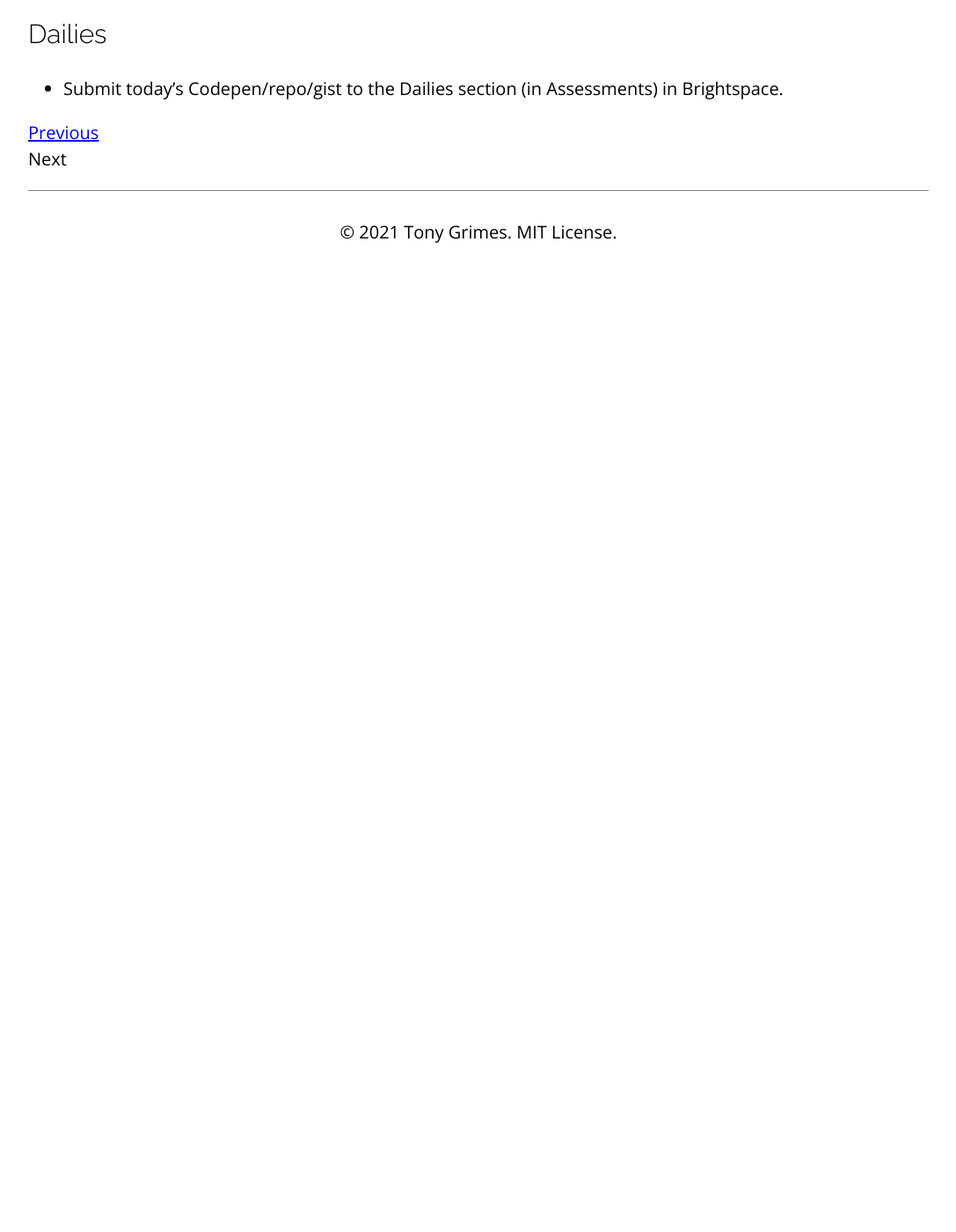
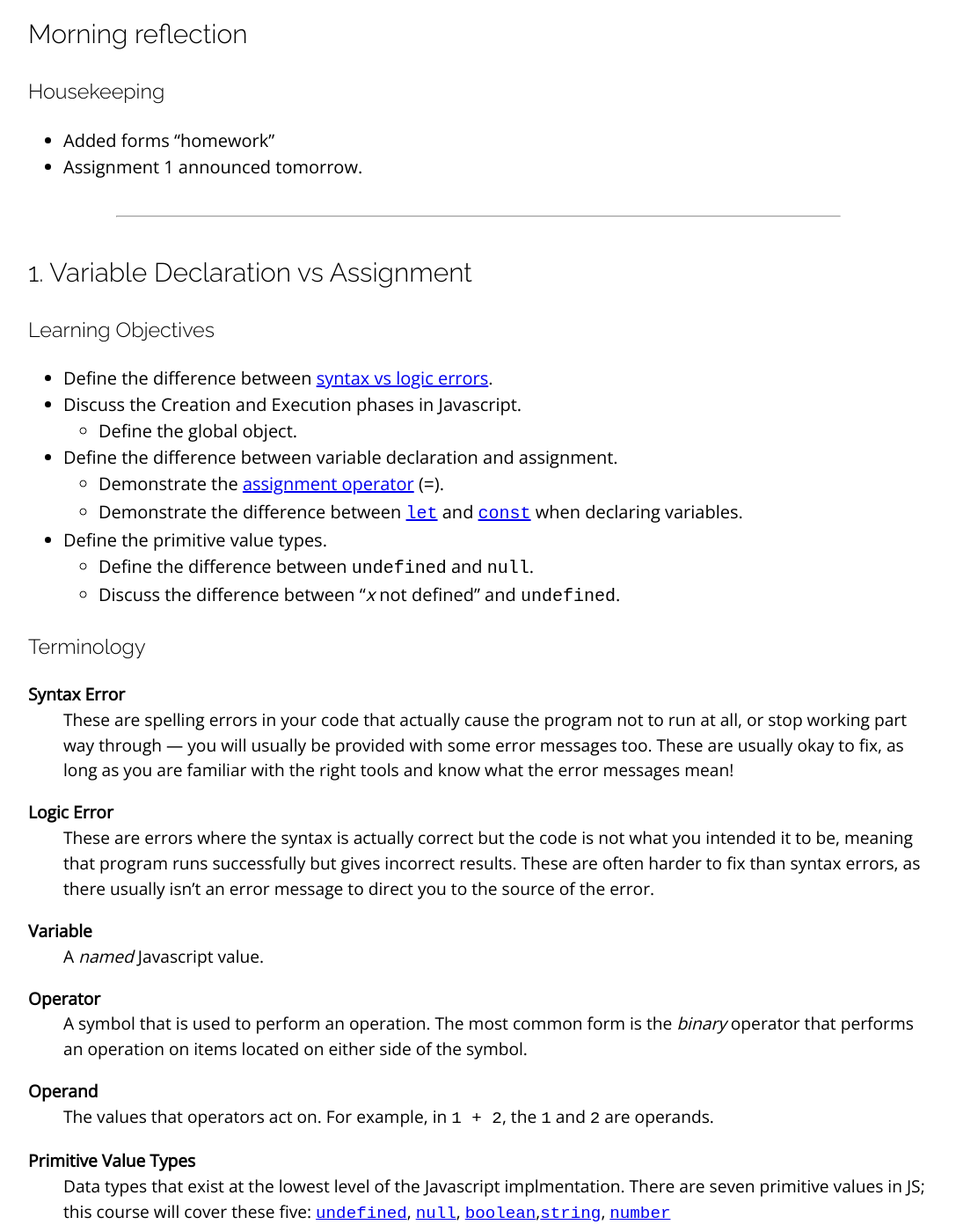
Before and after one commit to sait-wbdv/winter-2021, a Jekyll site: the page built from _posts/2021-02-11-variable-declaration-assignment.md, in a window 1280 px wide and 1400 px high, scrolled down 1107 px. Shown: the whole window at 88% size, without its empty margins (96-1183 px from the left). Built offline with Jekyll 4.4.1, drawn with Linux system fonts in a browser that asks for light colours; nearby versions of some CDN libraries; before the commit the page ends 1418 px from its top, so only the background shows below that; some of the changed text lies outside the part shown.

Commit message:
added W5r

```diff
--- a/_posts/2021-02-11-variable-declaration-assignment.md
+++ b/_posts/2021-02-11-variable-declaration-assignment.md
@@ -23,9 +23,11 @@ categories: cpnt262
 
 
 ---
-{% comment %}
+
 ## Morning reflection
 ### Housekeeping
+- Added forms "homework"
+- Assignment 1 announced tomorrow.
 
 ---
 
@@ -67,7 +69,7 @@ Variable Declaration
 : Creating a variable name in memory (with or without a value). In Jascript ES6, this is accomplished with the `const` and `let` declaration keywords.
 
 Variable Assignment
-: When we give a variable name a value using the `=` asignment operator. We say we've "assigned a variable". If a variable hasn't been assigned, it's value will be `undefined`.
+: When we give a variable name a value using the `=` assignment operator. We say we've "assigned a variable". If a variable hasn't been assigned, it's value will be `undefined`.
 
 Mutable
 : Able to be changed. In Javascript, only arrays and objects (which include HTML Element variables) are mutable.
@@ -107,17 +109,18 @@ Mutable
 
 ---
 
-## 2. Numbers, arithmetic operators and forms
+## 2. Numbers, strings and the addition operator
 ### Learning Objectives
-- Define the `number` primitive type.
-- Define the `string` primitive type.
-- Define value coersion.
-- Arithmetically add two numbers and log the result to the console.
-- Create a form element with two number fields and a submit button.
-- Add a `submit` event listener to a form that adds two number field values (and log the result to the console).
+- Primitive types
+  - Define the `number` primitive type.
+  - Define the `string` primitive type.
+- Addition Operator
+  - Arithmetically add two numbers and log the result to the console.
+  - Define value coercion.
+  - Explore the relationship between addition and concatenation.
 
 ### Terminology
-Coersion
+Coercion
 : Converting a value from one type to another.
 
 Arithmetic operator
@@ -126,26 +129,39 @@ Arithmetic operator
 Addition Operator (`+`)
 : The addition operator produces the sum of numeric operands or string concatenation.
 
+### Key Takeaways
+- There are no "integers" in Javascript (except for the new-ish `BigInt` value, which we won't cover). If you need to guarantee that you're working with an integer, use tje `parseInt()` function.
+- Javascript is an "untyped" language, meaning JS will try it's best to convert one type to another to "help" you out.
+- The `+` operator adds values if they are numbers. It will concatenate values if one or more is a string.
+
+---
+
+## 3. Forms: Adding Machine
+### Learning Objectives
+- Forms
+  - Create a form element with two number fields and a submit button.
+  - Create a `form` HTML element variable using `document.querySelector()`.
+  - Add a `submit` event listener to a `form`.
+  - Prevent a form from being submitted with `preventDefault()`.
+  - Add two numbers submitted from a form and log the `result` to the Console.
+
 ### Materials
 - [Adding Machine](https://gist.github.com/acidtone/41311f0c2ae259445de4e6ca3b400edc)
 
 ### Key Takeaways
-- Javascript is an "untyped" language, meaning JS will try it's best to convert one type to another to "help" you out.
-- The `+` operator adds values if they are numbers. It will concatenate values if one or more is a string.
 - Forms will try to submit to a server by default. Use `event.preventDefault` to stop this (the event must be passed as an argument in the event listener).
-- Forms will convert all input values to strings. Use `parseFloat` to convert a string into a number.
+- Forms will convert all input values to strings. Use `parseFloat()` to convert a string into a number.
 
 ---
 
 ## Open lab-time
-
+1. Level-up exercises in [Adding Machine](https://gist.github.com/acidtone/41311f0c2ae259445de4e6ca3b400edc) activity.
 
 ---
 
 ### Tony's goals for Lab-Time
 
 ---
-{% endcomment %}
 
 ## Dailies
 - Submit today's Codepen/repo/gist to the Dailies section (in Assessments) in Brightspace.
```
